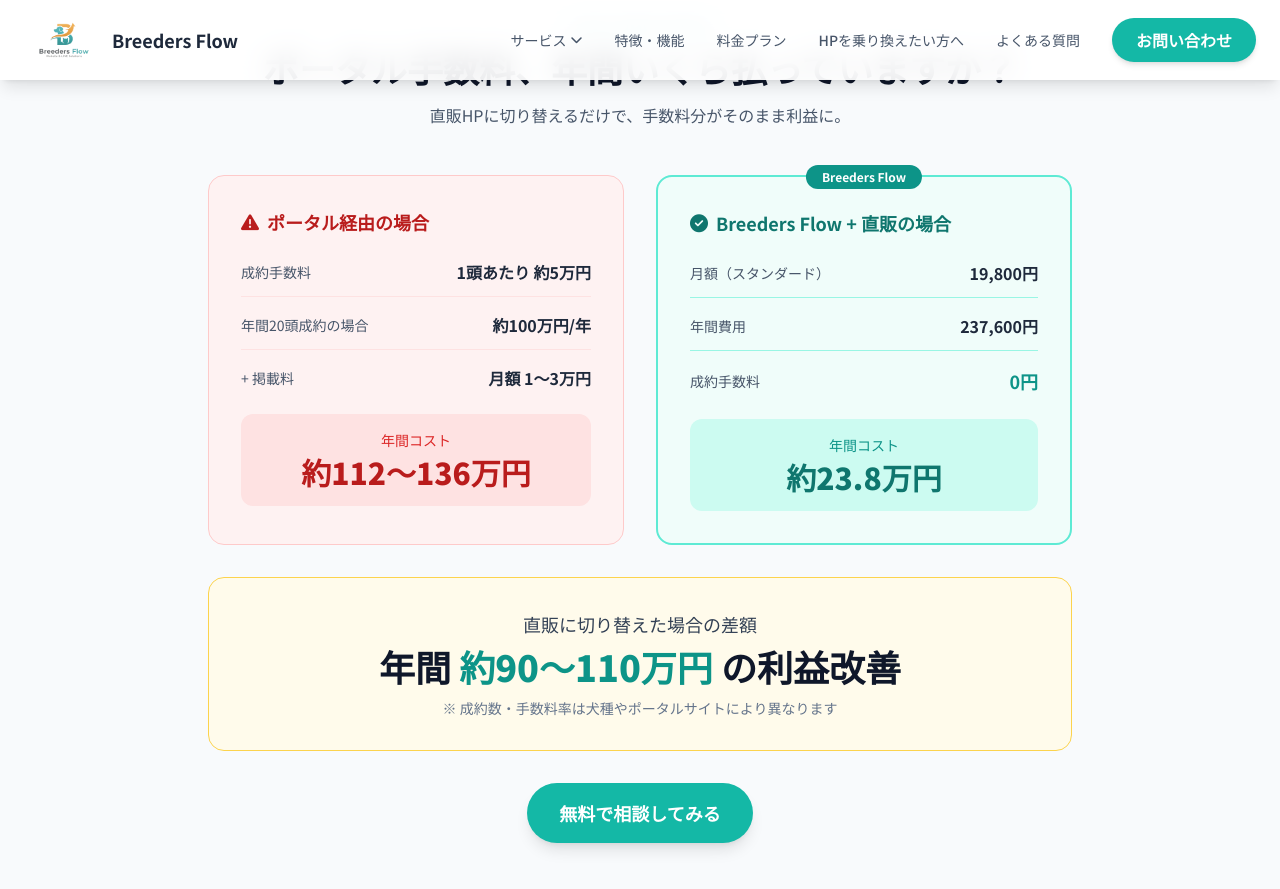
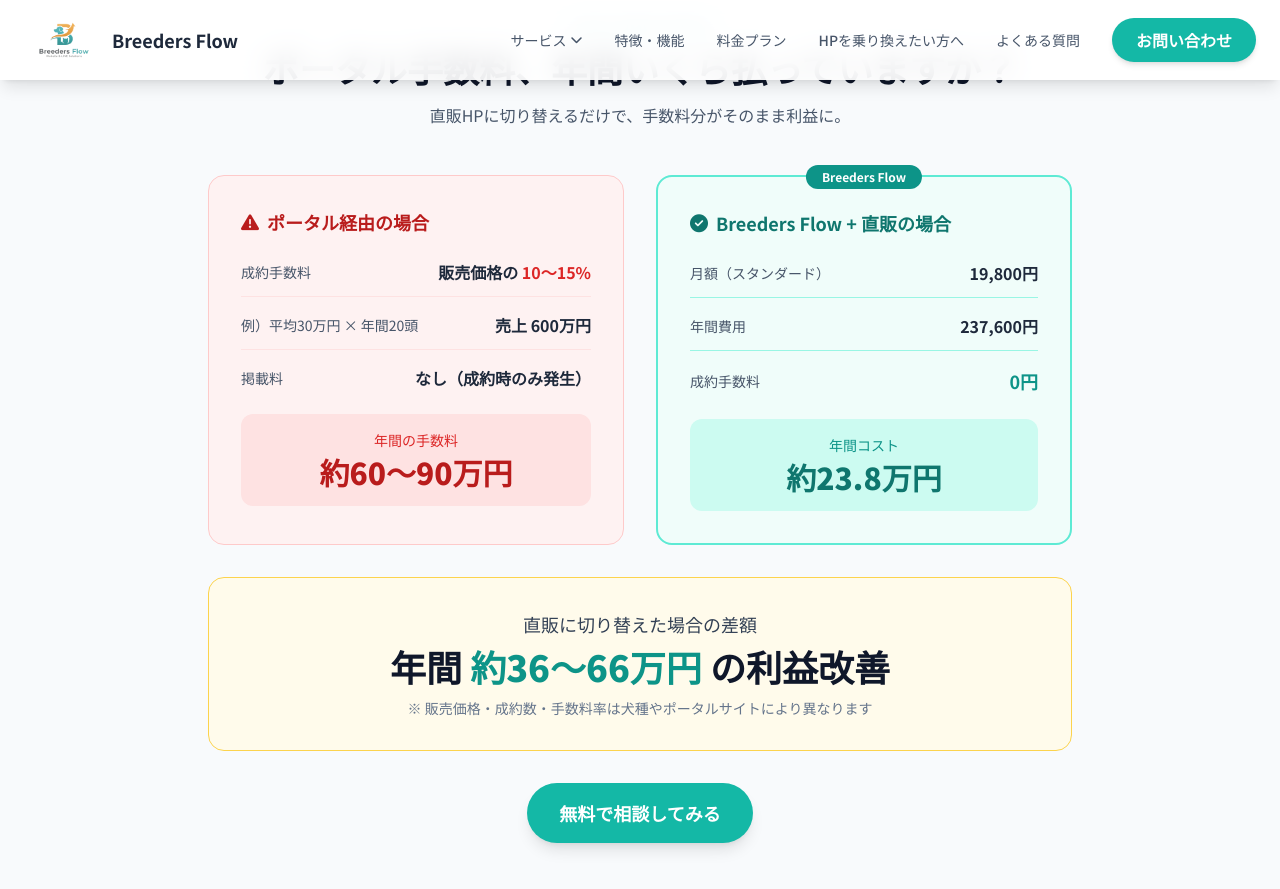
Before and after one commit to BSK-Ryo/Breeders-Flow, a Jekyll site: the page built from index.html, in a window 1280 px wide and 900 px high, scrolled down 2590 px. Shown: the top 889 px of the window. Built offline with Jekyll 4.4.1, drawn with Linux system fonts in a browser that asks for light colours; nearby versions of some CDN libraries.

Commit message:
手数料記載編集

```diff
--- a/index.html
+++ b/index.html
@@ -207,20 +207,20 @@
                     <ul class="space-y-4 mb-6">
                         <li class="flex justify-between items-center border-b border-red-100 pb-3">
                             <span class="text-sm text-slate-600">成約手数料</span>
-                            <span class="font-bold text-slate-800">1頭あたり 約5万円</span>
+                            <span class="font-bold text-slate-800">販売価格の <span class="text-red-600">10〜15%</span></span>
                         </li>
                         <li class="flex justify-between items-center border-b border-red-100 pb-3">
-                            <span class="text-sm text-slate-600">年間20頭成約の場合</span>
-                            <span class="font-bold text-slate-800">約100万円/年</span>
+                            <span class="text-sm text-slate-600">例）平均30万円 × 年間20頭</span>
+                            <span class="font-bold text-slate-800">売上 600万円</span>
                         </li>
                         <li class="flex justify-between items-center">
-                            <span class="text-sm text-slate-600">+ 掲載料</span>
-                            <span class="font-bold text-slate-800">月額 1〜3万円</span>
+                            <span class="text-sm text-slate-600">掲載料</span>
+                            <span class="font-bold text-slate-800">なし（成約時のみ発生）</span>
                         </li>
                     </ul>
                     <div class="bg-red-100 rounded-xl p-4 text-center">
-                        <p class="text-sm text-red-600 mb-1">年間コスト</p>
-                        <p class="text-3xl font-extrabold text-red-700">約112〜136万円</p>
+                        <p class="text-sm text-red-600 mb-1">年間の手数料</p>
+                        <p class="text-3xl font-extrabold text-red-700">約60〜90万円</p>
                     </div>
                 </div>
 
@@ -256,9 +256,9 @@
             <div class="mt-8 bg-amber-50 border border-amber-300 rounded-2xl p-6 md:p-8 text-center">
                 <p class="text-lg text-slate-700 mb-2">直販に切り替えた場合の差額</p>
                 <p class="text-2xl md:text-4xl font-extrabold text-slate-900">
-                    年間 <span class="text-teal-600">約90〜110万円</span> の利益改善
+                    年間 <span class="text-teal-600">約36〜66万円</span> の利益改善
                 </p>
-                <p class="text-sm text-slate-500 mt-3">※ 成約数・手数料率は犬種やポータルサイトにより異なります</p>
+                <p class="text-sm text-slate-500 mt-3">※ 販売価格・成約数・手数料率は犬種やポータルサイトにより異なります</p>
             </div>
 
             <div class="mt-8 text-center">
```
